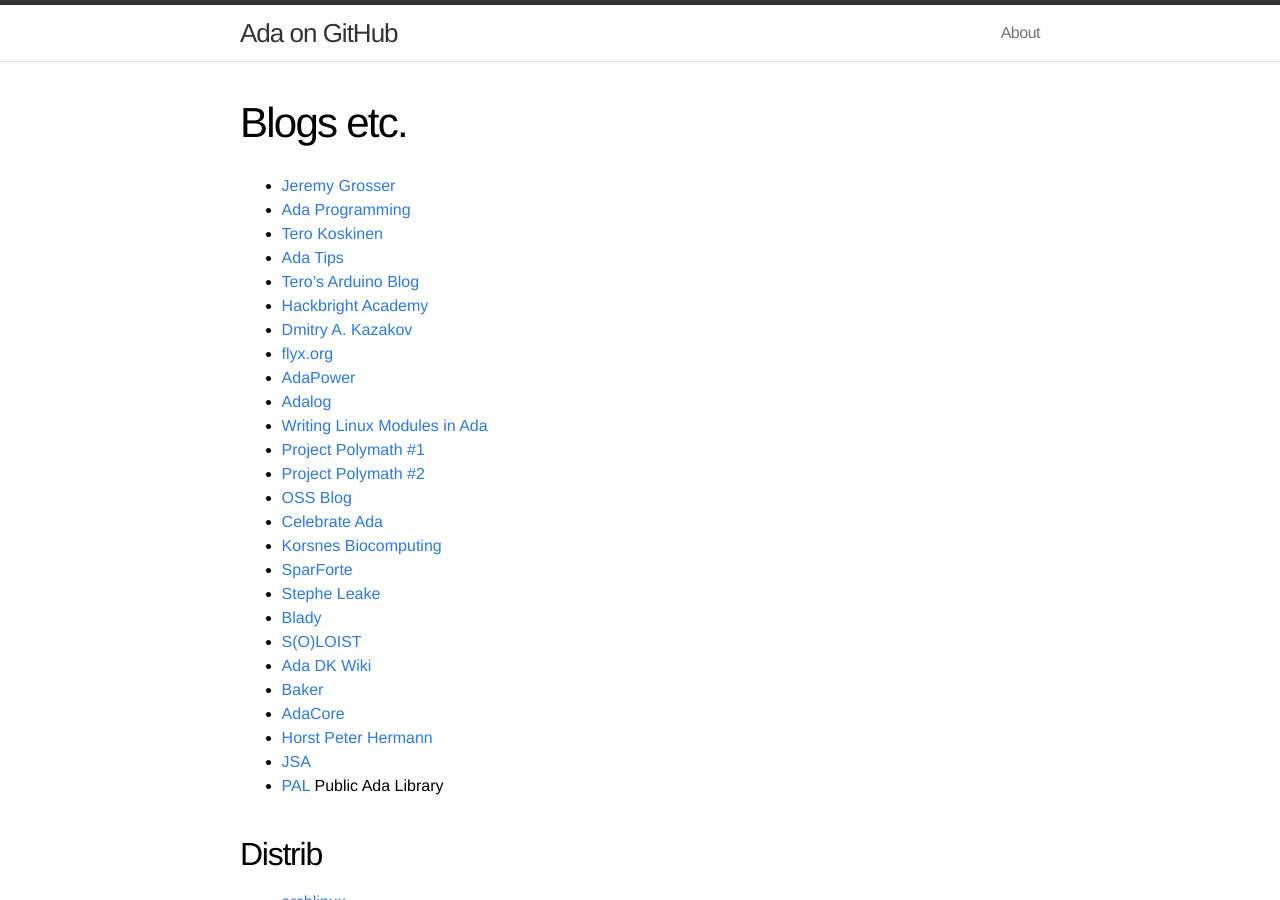
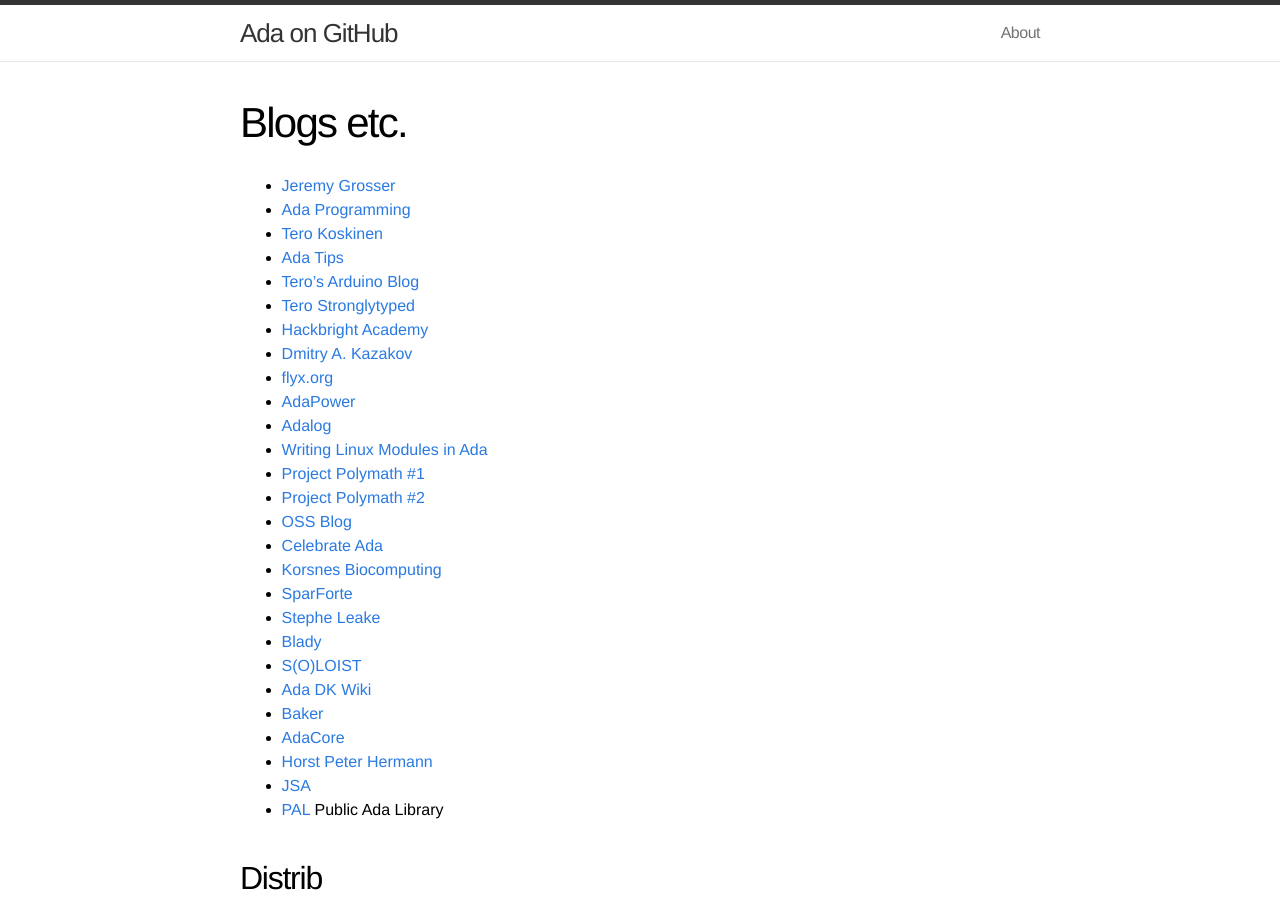
Before and after one commit to quornings/quornings.github.io, a Jekyll site: the page built from blogs.md, in a window 1280 px wide and 900 px high. Built offline with Jekyll 4.4.1, drawn with Linux system fonts in a browser that asks for light colours.

Commit message:
Add Tero Stronglytyped.

```diff
--- a/blogs.md
+++ b/blogs.md
@@ -9,6 +9,7 @@ permalink: /blogs/
 - [Tero Koskinen](https://hg.sr.ht/~tkoskine)
 - [Ada Tips](https://ada.tips)
 - [Tero's Arduino Blog](http://arduino.ada-language.com)
+- [Tero Stronglytyped](https://tero.stronglytyped.org/index.html)
 - [Hackbright Academy](https://hackbrightacademy.com/blog/ada-language-links/)
 - [Dmitry A. Kazakov](http://www.dmitry-kazakov.de)
 - [flyx.org](https://flyx.org)
```
